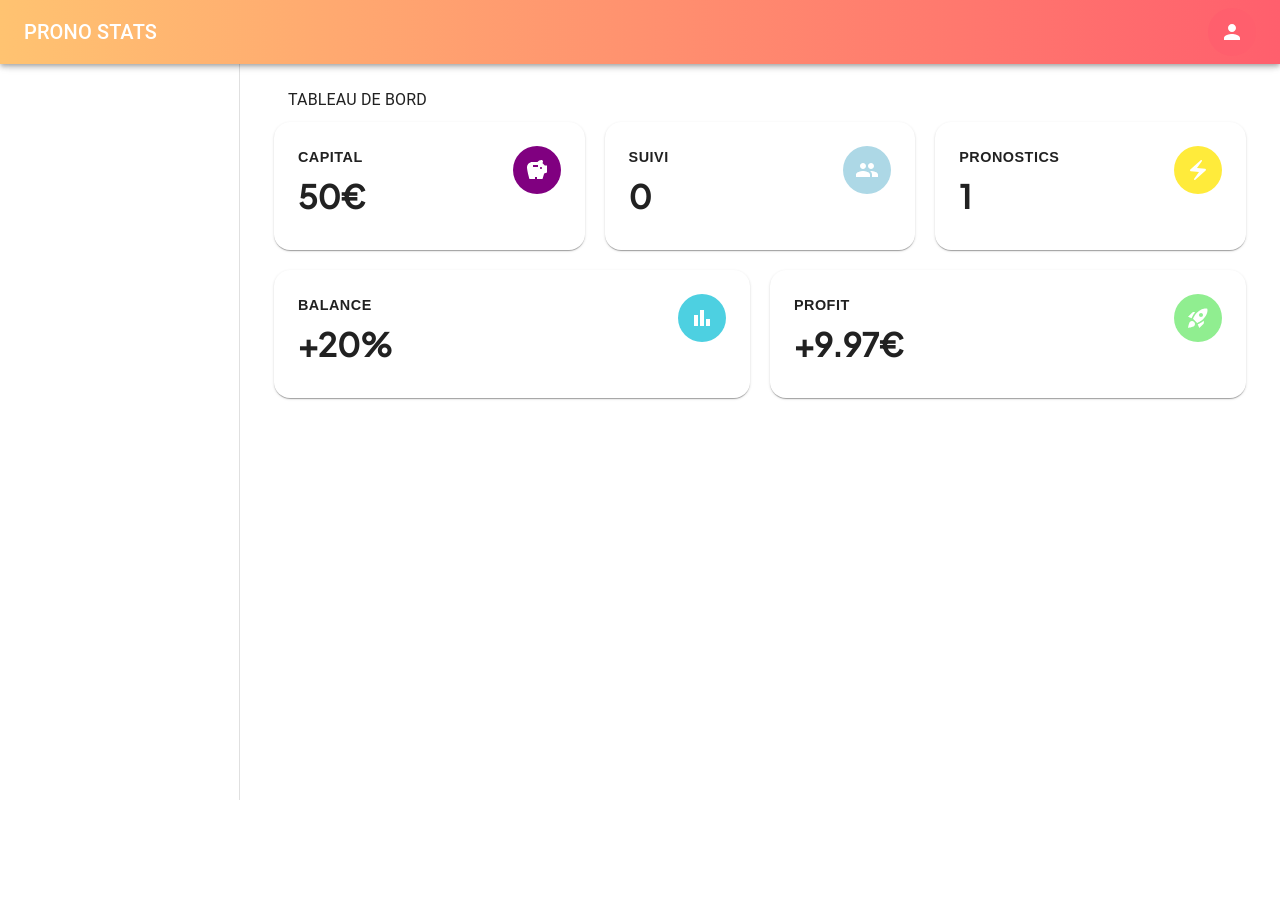
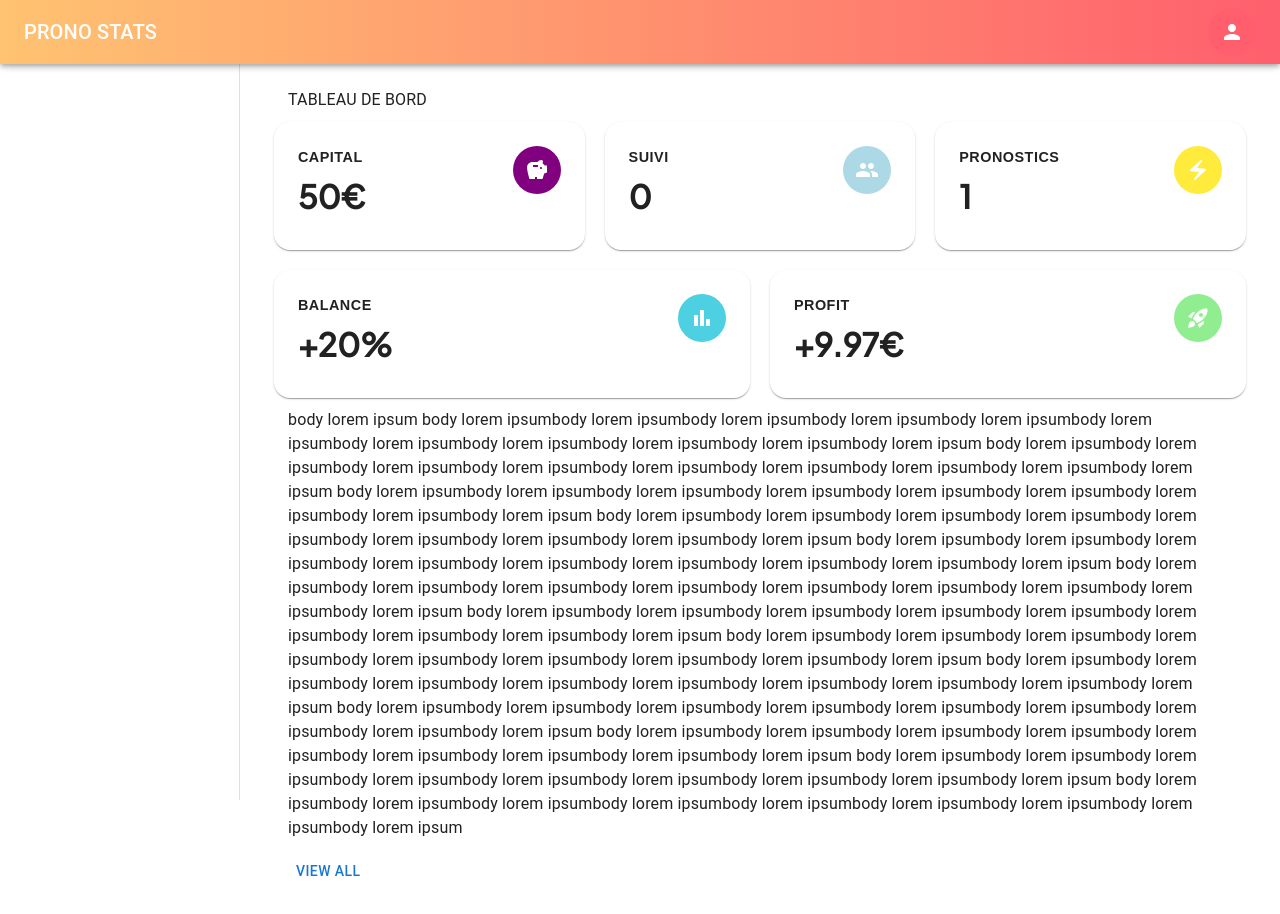
Before and after one commit to dpinard/dpinard, a React (Create React App) app in the folder testproject/: page / in a window 1280 px wide. Shown: the top 914 px of the page. Before the commit the page ends 800 px from the top, so only its background shows below. Built offline with nearby package versions, Linux system fonts and the light colour scheme.

Commit message:
css add modal capital

```diff
--- a/testproject/src/components/dashboard.js
+++ b/testproject/src/components/dashboard.js
@@ -8,6 +8,7 @@
 import BarChartIcon from '@mui/icons-material/BarChart';
 import ElectricBoltIcon from '@mui/icons-material/ElectricBolt';
 import SavingsIcon from '@mui/icons-material/Savings';
+import BasicModal from './modalCapital';
 
 const styles = {
     dashCardPaper:{
@@ -110,6 +111,25 @@
 
             </Box>
 
+            <Toolbar variant='body'>
+                body lorem ipsum body lorem ipsumbody lorem ipsumbody lorem ipsumbody lorem ipsumbody lorem ipsumbody lorem ipsumbody lorem ipsumbody lorem ipsumbody lorem ipsumbody lorem ipsumbody lorem ipsum
+                body lorem ipsumbody lorem ipsumbody lorem ipsumbody lorem ipsumbody lorem ipsumbody lorem ipsumbody lorem ipsumbody lorem ipsumbody lorem ipsum
+                body lorem ipsumbody lorem ipsumbody lorem ipsumbody lorem ipsumbody lorem ipsumbody lorem ipsumbody lorem ipsumbody lorem ipsumbody lorem ipsum
+                body lorem ipsumbody lorem ipsumbody lorem ipsumbody lorem ipsumbody lorem ipsumbody lorem ipsumbody lorem ipsumbody lorem ipsumbody lorem ipsum
+                body lorem ipsumbody lorem ipsumbody lorem ipsumbody lorem ipsumbody lorem ipsumbody lorem ipsumbody lorem ipsumbody lorem ipsumbody lorem ipsum
+                body lorem ipsumbody lorem ipsumbody lorem ipsumbody lorem ipsumbody lorem ipsumbody lorem ipsumbody lorem ipsumbody lorem ipsumbody lorem ipsum
+                body lorem ipsumbody lorem ipsumbody lorem ipsumbody lorem ipsumbody lorem ipsumbody lorem ipsumbody lorem ipsumbody lorem ipsumbody lorem ipsum
+                body lorem ipsumbody lorem ipsumbody lorem ipsumbody lorem ipsumbody lorem ipsumbody lorem ipsumbody lorem ipsumbody lorem ipsumbody lorem ipsum
+                body lorem ipsumbody lorem ipsumbody lorem ipsumbody lorem ipsumbody lorem ipsumbody lorem ipsumbody lorem ipsumbody lorem ipsumbody lorem ipsum
+                body lorem ipsumbody lorem ipsumbody lorem ipsumbody lorem ipsumbody lorem ipsumbody lorem ipsumbody lorem ipsumbody lorem ipsumbody lorem ipsum
+                body lorem ipsumbody lorem ipsumbody lorem ipsumbody lorem ipsumbody lorem ipsumbody lorem ipsumbody lorem ipsumbody lorem ipsumbody lorem ipsum
+                body lorem ipsumbody lorem ipsumbody lorem ipsumbody lorem ipsumbody lorem ipsumbody lorem ipsumbody lorem ipsumbody lorem ipsumbody lorem ipsum
+                body lorem ipsumbody lorem ipsumbody lorem ipsumbody lorem ipsumbody lorem ipsumbody lorem ipsumbody lorem ipsumbody lorem ipsumbody lorem ipsum
+            </Toolbar>
+            <Toolbar>
+                <BasicModal variant='container' sx={{m:'1%'}}/>
+
+                </Toolbar>
 
         </div>
     )
--- /dev/null
+++ b/testproject/src/components/modalCapital.js
@@ -0,0 +1,45 @@
+import * as React from 'react';
+import Box from '@mui/material/Box';
+import Button from '@mui/material/Button';
+import Typography from '@mui/material/Typography';
+import Modal from '@mui/material/Modal';
+
+const style = {
+  position: 'absolute',
+  top: '50%',
+  left: '50%',
+  transform: 'translate(-50%, -50%)',
+  width: 500,
+  bgcolor: 'background.paper',
+//   border: '1px solid #000',
+  boxShadow: 24,
+  borderRadius:5,
+  p: 4,
+};
+
+export default function BasicModal() {
+  const [open, setOpen] = React.useState(false);
+  const handleOpen = () => setOpen(true);
+  const handleClose = () => setOpen(false);
+
+  return (
+    <div>
+      <Button onClick={handleOpen}>View All</Button>
+      <Modal
+        open={open}
+        onClose={handleClose}
+        aria-labelledby="modal-modal-title"
+        aria-describedby="modal-modal-description"
+      >
+        <Box sx={style}>
+          <Typography id="modal-modal-title" variant="h6" component="h2">
+            CAPITAL
+          </Typography>
+          <Typography id="modal-modal-description" sx={{ mt: 2 }}>
+            BUDGET INVESTIS : 50
+          </Typography>
+        </Box>
+      </Modal>
+    </div>
+  );
+}
```
